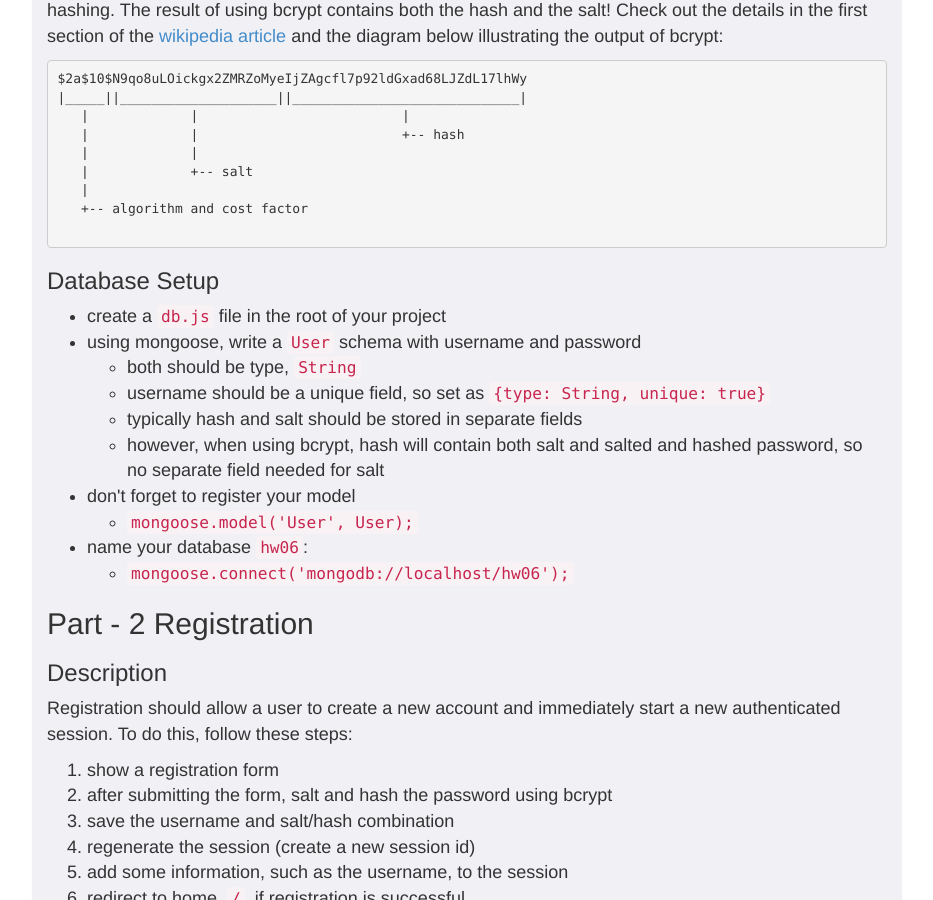
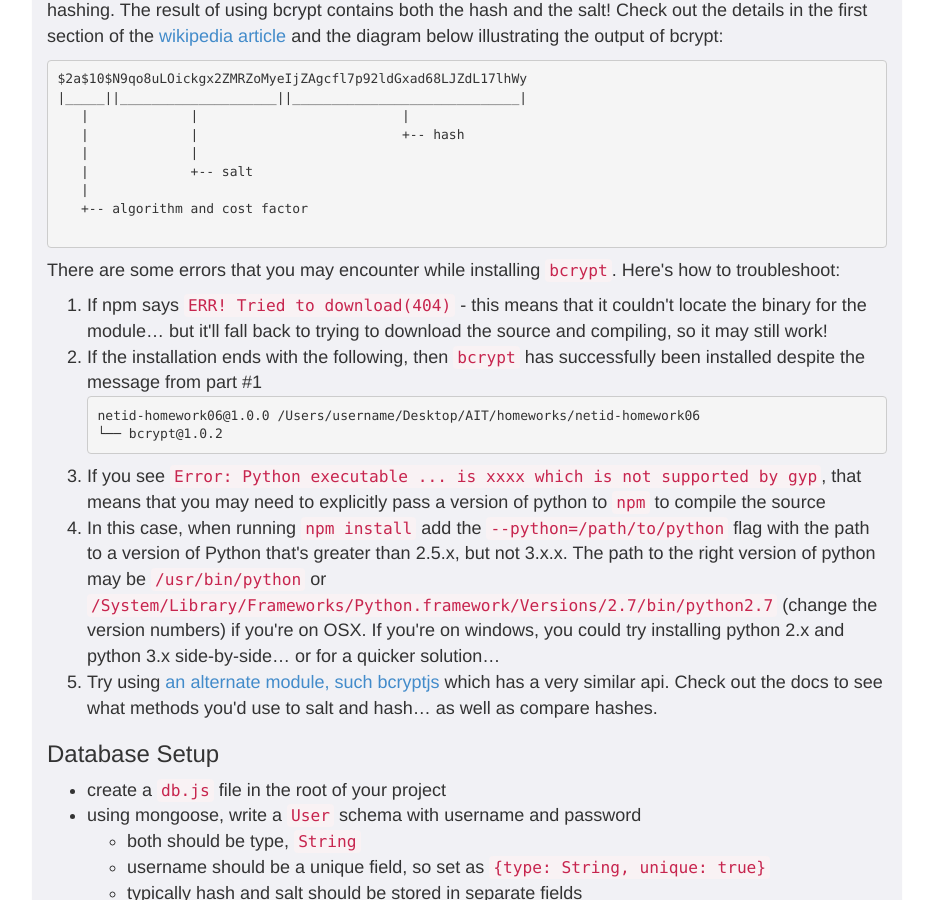
Before and after one commit to foureyes/csci-ua.0480-spring2017-008, a Jekyll site: the page built from homework/06.markdown, in a window 1280 px wide and 900 px high, scrolled down 3883 px. Shown: the whole window, without its empty margins (173-1106 px from the left). Built offline with Jekyll 4.4.1, drawn with Linux system fonts in a browser that asks for light colours.

Commit message:
minor debug updates to 06 and deploy

````diff
--- a/homework/06.markdown
+++ b/homework/06.markdown
@@ -147,6 +147,17 @@ $2a$10$N9qo8uLOickgx2ZMRZoMyeIjZAgcfl7p92ldGxad68LJZdL17lhWy
    +-- algorithm and cost factor
 
 ```
+
+There are some errors that you may encounter while installing `bcrypt`. Here's how to troubleshoot:
+
+1. If npm says `ERR! Tried to download(404)` - this means that it couldn't locate the binary for the module... but it'll fall back to trying to download the source and compiling, so it may still work!
+2. If the installation ends with the following, then `bcrypt` has successfully been installed despite the message from part #1
+    <pre><code data-trim contenteditable>netid-homework06@1.0.0 /Users/username/Desktop/AIT/homeworks/netid-homework06
+└── bcrypt@1.0.2
+</code></pre>
+3. If you see `Error: Python executable ... is xxxx which is not supported by gyp`, that means that you may need to explicitly pass a version of python to `npm` to compile the source
+4. In this case, when running `npm install`  add the `--python=/path/to/python` flag with the path to a version of Python that's greater than 2.5.x, but not 3.x.x. The path to the right version of python may be `/usr/bin/python` or `/System/Library/Frameworks/Python.framework/Versions/2.7/bin/python2.7` (change the version numbers) if you're on OSX. If you're on windows, you could try installing python 2.x and python 3.x side-by-side... or for a quicker solution...
+5. Try using [an alternate module, such bcryptjs](https://www.npmjs.com/package/bcryptjs) which has a very similar api. Check out the docs to see what methods you'd use to salt and hash... as well as compare hashes.
 
 ### Database Setup
 
--- a/homework/deploy.markdown
+++ b/homework/deploy.markdown
@@ -131,6 +131,7 @@ mongo &lt;dbname&gt; --host class-mongodb.cims.nyu.edu -u &lt;username&gt; -p
 </code></pre>
 
 4. You should see your MongoDB shell if you're able to successfully connect!
+5. If you see the following error `Failed global initialization: BadValue Invalid or no user locale set. Please ensure LANG and/or LC_* environment variables are set correctly.` ... try setting your locale (default language - like English) with `export LC_ALL=C` before running the `mongo` commandline client on the server
 
 </section>
 
````
